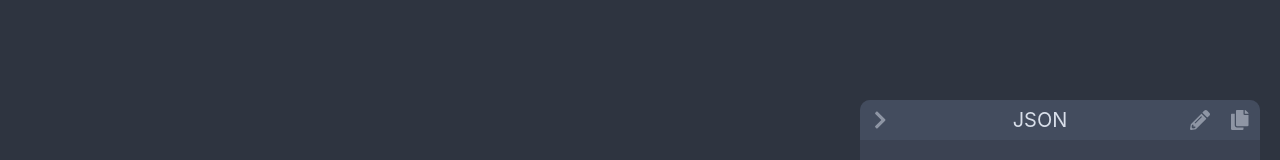
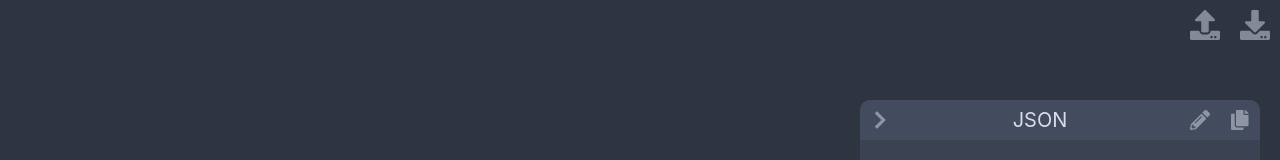
Before and after one commit to rodrigohpalmeirim/automaton-simulator, a React (Create React App) app: page / in a window 1280 px wide. Shown: the top 160 px of the page. Built offline with nearby package versions, Linux system fonts and the light colour scheme; a web font is replaced by a local one.

Commit message:
add file management

```diff
--- a/src/App.css
+++ b/src/App.css
@@ -125,6 +125,18 @@
   outline-width: 0;
 }
 
+.topbar {
+  position: absolute;
+  top: 0px;
+  height: 50px;
+  width: 100%;
+  font-size: 30px;
+  line-height: 50px;
+  display: flex;
+  flex-direction: row;
+  justify-content: flex-end;
+}
+
 .toolbar {
   height: 40px;
   width: 100%;
@@ -132,8 +144,8 @@
   border-radius: 10px 10px 0px 0px;
   font-size: 20px;
   line-height: 40px;
+  display: flex;
   flex-direction: row;
-  display: flex;
   justify-content: space-between;
 }
 
--- a/src/App.js
+++ b/src/App.js
@@ -1,12 +1,14 @@
 import React, { Component } from 'react';
 import { FontAwesomeIcon } from '@fortawesome/react-fontawesome'
-import { faChevronRight, faCopy, faPencilAlt, faCheck, faTimes } from '@fortawesome/free-solid-svg-icons'
+import { faChevronRight, faCopy, faPencilAlt, faCheck, faTimes, faDownload, faUpload } from '@fortawesome/free-solid-svg-icons'
 import './App.css';
 import { renderNode, dragNode, createNode, removeNode, nodeMouseDownHandler } from './node';
 import { renderArrow, dragArrow, dragLabel } from './arrow';
 import { updateTape, dragTape, tapeMouseDownHandler } from './tape';
 import { createConnection, editConnection, applyConnectionChanges, cancelConnection, removeConnection } from './connection';
 import { run, stop } from './simulation';
+import { parseJSON, updateJSON } from './json'
+import { upload, download } from './file'
 export default class App extends Component {
 
   constructor(props) {
@@ -75,7 +77,7 @@ export default class App extends Component {
     document.addEventListener("contextmenu", this.contextMenuHandler);
 
     if (window.localStorage.getItem("json"))
-      this.parseJSON(window.localStorage.getItem("json"));
+      parseJSON(window.localStorage.getItem("json"));
   }
 
   mouseDownHandler(event) {
@@ -140,7 +142,7 @@ export default class App extends Component {
     if (event.ctrlKey && event.key === "s") {
       event.preventDefault();
       document.freeEdit = false;
-      this.parseJSON(document.getElementById("json").value);
+      parseJSON(document.getElementById("json").value);
     }
   }
 
@@ -173,53 +175,6 @@ export default class App extends Component {
       }
     } catch (e) { }
     document.update();
-  }
-
-  parseJSON(json) {
-    try {
-      json = JSON.parse(json);
-      if (typeof json["startState"] !== "string" ||
-        typeof json["tape"]["string"] !== "string" ||
-        typeof json["tape"]["startPos"] !== "number") {
-        throw TypeError;
-      }
-      document.startState = json["startState"];
-      document.nodes = json["nodes"];
-      document.initChars = {};
-      document.firstKey = -json["tape"]["startPos"];
-      document.firstTapePos = document.firstKey;
-      for (var i = 0; i < json["tape"]["string"].length; i++) {
-        document.initChars[i + document.firstTapePos] = json["tape"]["string"][i] === " " ? "" : json["tape"]["string"][i];
-      }
-      document.lastKey = i - 1 + document.firstTapePos;
-      document.lastTapePos = document.lastKey;
-      document.startCharId = 0;
-      document.focusedCharId = document.startCharId;
-      updateTape();
-      for (const input of document.querySelectorAll("#tape input")) {
-        input.value = document.initChars[input.getAttribute("num")];
-      }
-    } catch (e) {
-      this.parseJSON(window.localStorage.getItem("json"));
-    }
-    document.update();
-  }
-
-  updateJSON() {
-    var tape = "";
-    for (var i = document.firstTapePos; i <= document.lastTapePos; i++) {
-      tape += document.initChars[i] === "" ? " " : document.initChars[i];
-    }
-    const json = JSON.stringify({
-      startState: document.startState,
-      nodes: document.nodes,
-      tape: { string: tape, startPos: -document.firstTapePos + document.startCharId }
-    }, null, 2);
-    try {
-      if (!document.freeEdit)
-        document.getElementById("json").value = json;
-    } catch (e) { }
-    return json;
   }
 
   render() {
@@ -261,6 +216,15 @@ export default class App extends Component {
               {document.draggingArrow && renderArrow("user", "", "", document.arrowPos.x1, document.arrowPos.y1, document.arrowPos.x2, document.arrowPos.y2)}
               {Object.keys(document.nodes).map((id) => renderNode(id))}
             </svg>
+            <div className="topbar">
+              <div className="toolbar-button" style={{ width: 50, height: 50 }}>
+                <input type="file" text="" style={{ position: "absolute", width: 50, height: 50, marginLeft: -10, opacity: 0, cursor: "pointer" }} onChange={(event) => { upload(event) }} />
+                <FontAwesomeIcon icon={faUpload} />
+              </div>
+              <div className="toolbar-button" style={{ width: 50, height: 50 }} onClick={() => download()}>
+                <FontAwesomeIcon icon={faDownload} />
+              </div>
+            </div>
             <div id="tape" style={{ height: document.tapeHeight }} onMouseDown={tapeMouseDownHandler}>
               {
                 Object.keys(document.initChars).map((id) => {
@@ -280,7 +244,7 @@ export default class App extends Component {
                       document.initChars[id] = event.target.value;
                       document.firstTapePos = Math.min(id, document.firstTapePos);
                       document.lastTapePos = Math.max(id, document.lastTapePos);
-                      this.updateJSON();
+                      updateJSON();
                     }} defaultValue={document.running ? document.chars[id] : document.initChars[id]} />
                     )
                   }
@@ -327,7 +291,7 @@ export default class App extends Component {
                   </div>
                 }
                 {document.freeEdit ?
-                  <div className="toolbar-button" onClick={() => { document.freeEdit = false; this.parseJSON(document.getElementById("json").value); }}>
+                  <div className="toolbar-button" onClick={() => { document.freeEdit = false; parseJSON(document.getElementById("json").value); }}>
                     <FontAwesomeIcon icon={faCheck} />
                     <span className="tooltip">Apply</span>
                   </div> :
@@ -341,7 +305,7 @@ export default class App extends Component {
                   </div>
                 }
               </div>
-              <textarea id="json" onInput={() => { if (!document.freeEdit) this.parseJSON(document.getElementById("json").value) }} defaultValue={this.updateJSON()} spellCheck="false" />
+              <textarea id="json" onInput={() => { if (!document.freeEdit) parseJSON(document.getElementById("json").value) }} defaultValue={updateJSON()} spellCheck="false" />
             </div>
             <div className="blocker" style={{ opacity: 0, pointerEvents: document.running ? "auto" : "none" }} />
             {document.running && (
@@ -361,12 +325,12 @@ export default class App extends Component {
       );
     } catch (e) {
       console.log("DEBUG: " + e);
-      this.parseJSON(window.localStorage.getItem("json"));
+      parseJSON(window.localStorage.getItem("json"));
     }
     return html;
   }
 
   componentDidUpdate() {
-    window.localStorage.setItem("json", this.updateJSON());
+    window.localStorage.setItem("json", updateJSON());
   }
 }
--- /dev/null
+++ b/src/file.js
@@ -0,0 +1,29 @@
+import { parseJSON } from './json';
+
+export function upload(event) {
+    if (event.target.files && event.target.files[0]) {
+        var myFile = event.target.files[0];
+        var reader = new FileReader();
+
+        reader.addEventListener('load', function (e) {
+            parseJSON(e.target.result);
+        });
+
+        reader.readAsBinaryString(myFile);
+        event.target.value = "";
+    }
+}
+
+export function download() {
+    const file = new Blob([window.localStorage.getItem("json")], { type: 'application/json' });
+    const a = document.createElement("a");
+    const url = URL.createObjectURL(file);
+    a.href = url;
+    a.download = "automaton.json";
+    document.body.appendChild(a);
+    a.click();
+    setTimeout(function () {
+        document.body.removeChild(a);
+        window.URL.revokeObjectURL(url);
+    }, 0);
+}
--- /dev/null
+++ b/src/json.js
@@ -0,0 +1,48 @@
+import { updateTape } from './tape';
+
+export function parseJSON(json) {
+    try {
+        json = JSON.parse(json);
+        if (typeof json["startState"] !== "string" ||
+            typeof json["tape"]["string"] !== "string" ||
+            typeof json["tape"]["startPos"] !== "number") {
+            throw TypeError;
+        }
+        document.startState = json["startState"];
+        document.nodes = json["nodes"];
+        document.initChars = {};
+        document.firstKey = -json["tape"]["startPos"];
+        document.firstTapePos = document.firstKey;
+        for (var i = 0; i < json["tape"]["string"].length; i++) {
+            document.initChars[i + document.firstTapePos] = json["tape"]["string"][i] === " " ? "" : json["tape"]["string"][i];
+        }
+        document.lastKey = i - 1 + document.firstTapePos;
+        document.lastTapePos = document.lastKey;
+        document.startCharId = 0;
+        document.focusedCharId = document.startCharId;
+        updateTape();
+        for (const input of document.querySelectorAll("#tape input")) {
+            input.value = document.initChars[input.getAttribute("num")];
+        }
+    } catch (e) {
+        parseJSON(window.localStorage.getItem("json"));
+    }
+    document.update();
+}
+
+export function updateJSON() {
+    var tape = "";
+    for (var i = document.firstTapePos; i <= document.lastTapePos; i++) {
+        tape += document.initChars[i] === "" ? " " : document.initChars[i];
+    }
+    const json = JSON.stringify({
+        startState: document.startState,
+        nodes: document.nodes,
+        tape: { string: tape, startPos: -document.firstTapePos + document.startCharId }
+    }, null, 2);
+    try {
+        if (!document.freeEdit)
+            document.getElementById("json").value = json;
+    } catch (e) { }
+    return json;
+}
--- a/src/simulation.js
+++ b/src/simulation.js
@@ -4,6 +4,7 @@ var interval;
 
 export function run() {
     if (document.nodes[document.startState]) {
+        document.state = document.startState;
         document.tapePos = window.innerWidth / 2 - document.tapeHeight / 2 - document.focusedCharId * document.tapeHeight;
         updateTape();
         document.update();
```
Also changed, not shown: 1 other file (tests, documents, lock files or other folders).
